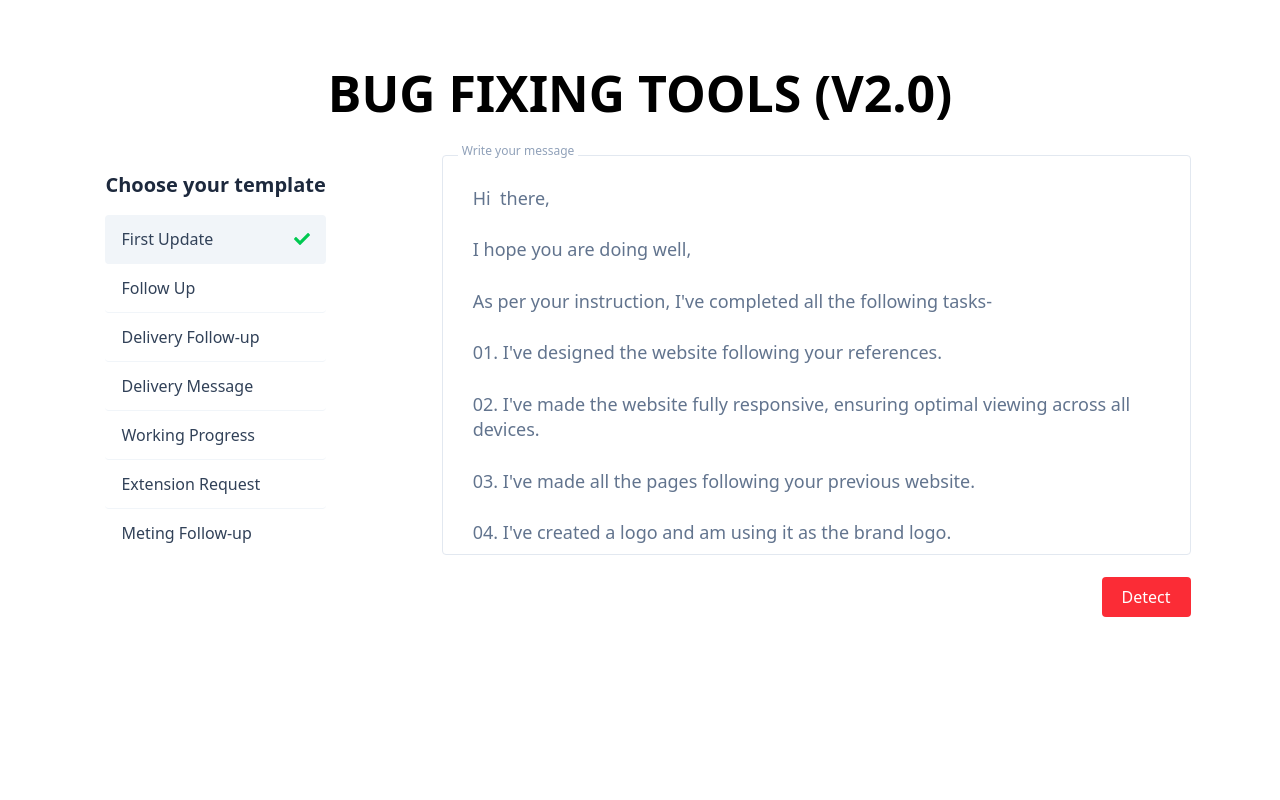
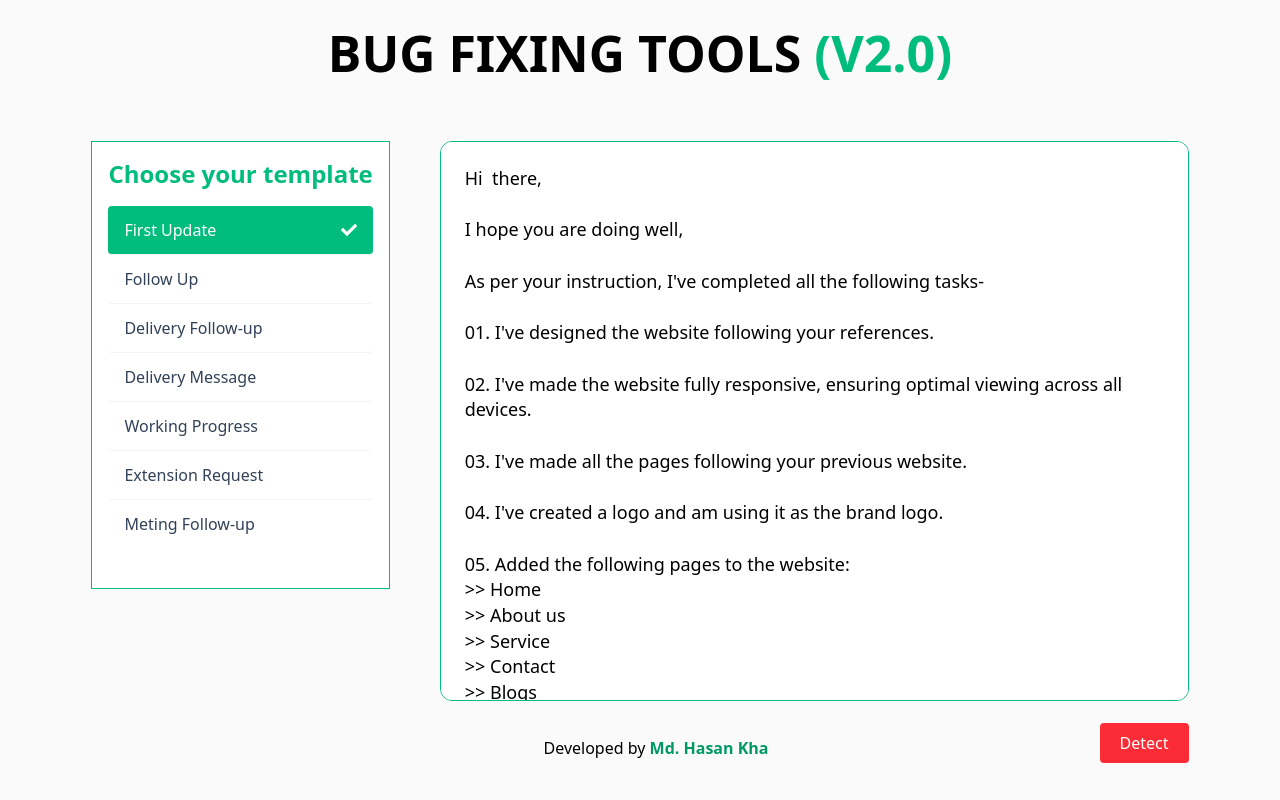
Before and after one commit to mdhasankha-1023/big-fixing-tools, a React (Vite) app: page / in a window 1280 px wide. Both pictures are taken after a click on the item "First Update". Built offline with nearby package versions, Linux system fonts and the light colour scheme.

Commit message:
Add some code

```diff
--- a/index.html
+++ b/index.html
@@ -7,7 +7,7 @@
     <title>Bug Fixing Tools</title>
   </head>
   <body>
-    <div id="root"></div>
+    <div id="root" ></div>
     <script type="module" src="/src/main.jsx"></script>
   </body>
 </html>
--- a/public/Badword.js
+++ b/public/Badword.js
@@ -15,7 +15,7 @@ export const badWordsMap = {
   transferwise : "t-ransferwise",
   peopleperhour : "p-eopleperhour",
   upwork : "u-pwork",
-  reviews : "r-eviews",
-  review : "r-eview",
+  reviews : "check",
+  review : "checked",
   rating : "r-ating",
 };
--- /dev/null
+++ b/src/AiGeneration.jsx
@@ -0,0 +1,96 @@
+import React, { useState } from "react";
+
+// Use your real API key here
+
+
+export default function AiGeneration() {
+  const [prompt, setPrompt] = useState("");
+  const [output, setOutput] = useState("");
+  const [loading, setLoading] = useState(false);
+
+  const handleGenerate = async () => {
+  if (!prompt.trim()) {
+    setOutput("Please enter a prompt first.");
+    return;
+  }
+
+  setLoading(true);
+  setOutput("");
+
+  try {
+    const response = await fetch("https://api.deepai.org/api/text-generator", {
+      method: "POST", // ✅ Make sure this is POST
+      headers: {
+        "Api-Key": "ca348030-0506-46b6-ae2f-c51a08e937bd",
+        "Content-Type": "application/x-www-form-urlencoded",
+      },
+      body: `text=${encodeURIComponent(prompt)}`, // ✅ Must be sent as form-urlencoded
+    });
+
+    const data = await response.json();
+
+    if (data.output) {
+      setOutput(data.output);
+    } else {
+      setOutput("No output received from AI.");
+    }
+  } catch (error) {
+    console.error("Error generating text:", error);
+    setOutput("Something went wrong. Check the console for details.");
+  }
+
+  setLoading(false);
+};
+
+
+
+  return (
+    <div style={{ padding: 30, maxWidth: 600, margin: "auto" }}>
+      <h1>🧠 AI Text Generator (DeepAI)</h1>
+      <textarea
+        rows="5"
+        placeholder="Type your prompt here..."
+        value={prompt}
+        onChange={(e) => setPrompt(e.target.value)}
+        style={{
+          width: "100%",
+          padding: 10,
+          fontSize: "16px",
+          borderRadius: 8,
+          border: "1px solid #ccc",
+          resize: "none",
+        }}
+      ></textarea>
+
+      <button
+        onClick={handleGenerate}
+        disabled={loading}
+        style={{
+          marginTop: 15,
+          padding: "10px 20px",
+          fontSize: "16px",
+          backgroundColor: "#007bff",
+          color: "#fff",
+          border: "none",
+          borderRadius: 6,
+          cursor: "pointer",
+        }}
+      >
+        {loading ? "Generating..." : "Generate Text"}
+      </button>
+
+      <div
+        style={{
+          marginTop: 25,
+          backgroundColor: "#f7f7f7",
+          padding: 15,
+          borderRadius: 8,
+          minHeight: 100,
+          whiteSpace: "pre-wrap",
+        }}
+      >
+        {output}
+      </div>
+    </div>
+  );
+}
--- a/src/MessageFixer.jsx
+++ b/src/MessageFixer.jsx
@@ -141,28 +141,22 @@ const MessageFixer = () => {
   };
 
   return (
-    <div className="mt-10 p-4 mx-auto">
-      <h1 className="text-[50px] font-semibold text-center mb-6">
-        BUG FIXING TOOLS (V2.0)
+    <div className="p-4 bg-[#fafafa] h-[100vh] w-[100vw]">
+      <h1 className="text-[50px] font-semibold text-center mb-[50px]">
+        BUG FIXING TOOLS <span className="text-emerald-500 font-bold">(V2.0)</span>
       </h1>
-      <div className="flex gap-[100px] w-full justify-center items-start">
+      <div className="flex gap-[50px] w-full justify-center items-start">
         <Templates selectedTemplate={selectedTemplate} setSelectedTemplate={setSelectedTemplate} setInputText={setInputText}/>
         <div className="flex flex-col w-[60%]">
-          <div className="relative mb-4">
+          <div className="mb-4">
             <textarea
               id="id-01"
               placeholder="Write your message"
               rows="10"
-              className="text-[18px] w-full h-[50vh] overflow-auto resize-none p-[30px] text-sm border rounded outline-none border-slate-200 text-slate-500 focus:border-emerald-500"
+              className="bg-white border-1 border-emerald-500 rounded-xl p-6 text-[18px] w-full h-[70vh] overflow-auto resize-none text-sm outline-none text-black focus:border-emerald-500"
               value={inputText}
               onChange={(e) => setInputText(e.target.value)}
             />
-            <label
-              htmlFor="id-01"
-              className="cursor-text absolute left-4 -top-3 text-xs text-slate-400 bg-white px-1"
-            >
-              Write your message
-            </label>
           </div>
 
           <div className="flex justify-end">
@@ -213,7 +207,7 @@ const MessageFixer = () => {
             </div>
 
             <div
-              className="overflow-auto h-full border rounded p-4 text-base leading-relaxed"
+              className="overflow-y-auto-auto overflow-x-hidden h-full border rounded p-4 text-base leading-relaxed"
               style={{ whiteSpace: "pre-wrap" }}
             >
               {modalContent.map((line, lineIndex) => (
@@ -278,6 +272,8 @@ const MessageFixer = () => {
           </div>
         </div>
       )}
+
+      <footer className="fixed bottom-[5%] text-center w-full">Developed by  <span className="font-semibold text-emerald-600">Md. Hasan Kha</span></footer>
     </div>
   );
 };
--- a/src/Templates.jsx
+++ b/src/Templates.jsx
@@ -13,8 +13,8 @@ export default function Templates({selectedTemplate, setSelectedTemplate, setInp
 
 
   return (
-    <div className="p-4">
-      <h2 className="text-xl font-semibold text-slate-800 mb-4">
+    <div className="p-4 bg-white border-emerald-500 border-1 rounded-lg:">
+      <h2 className="text-2xl font-semibold text-emerald-500 mb-4">
         Choose your template
       </h2>
 
@@ -23,13 +23,13 @@ export default function Templates({selectedTemplate, setSelectedTemplate, setInp
           <li
             key={index}
             onClick={() => handleTemplateSelect(template)}
-            className={`cursor-pointer flex items-center justify-between px-4 py-3 hover:bg-slate-100 rounded ${
-              selectedTemplate?.name === template.name ? "bg-slate-100" : ""
+            className={`group cursor-pointer flex items-center justify-between px-4 py-3 hover:bg-emerald-500 rounded ${
+              selectedTemplate?.name === template.name ? "bg-emerald-500" : ""
             }`}
           >
-            <h4 className="text-base text-slate-700">{template.name}</h4>
+            <h4 className={`text-base text-slate-700 group-hover:text-white ${selectedTemplate?.name === template.name && "text-white"}`}>{template.name}</h4>
             {selectedTemplate?.name === template.name && (
-              <FaCheck className="text-green-500" />
+              <FaCheck className="text-white" />
             )}
           </li>
         ))}
```
